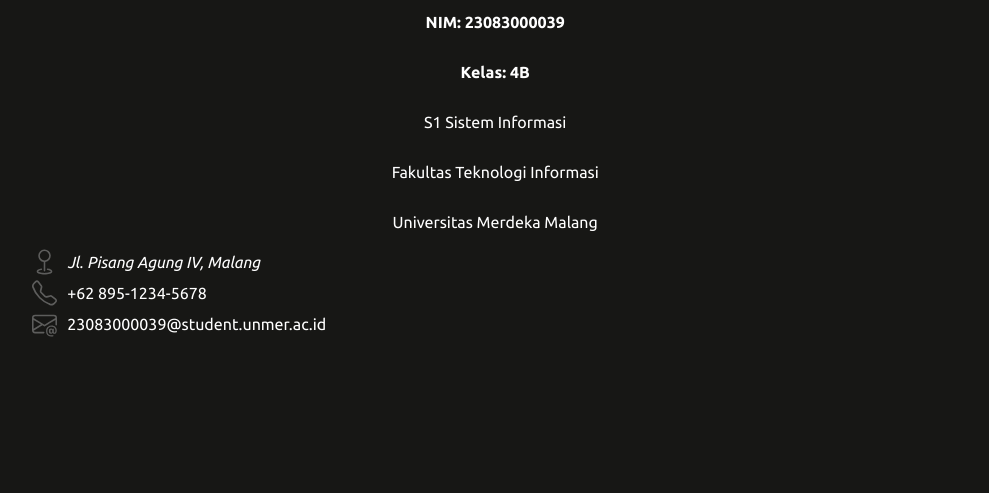
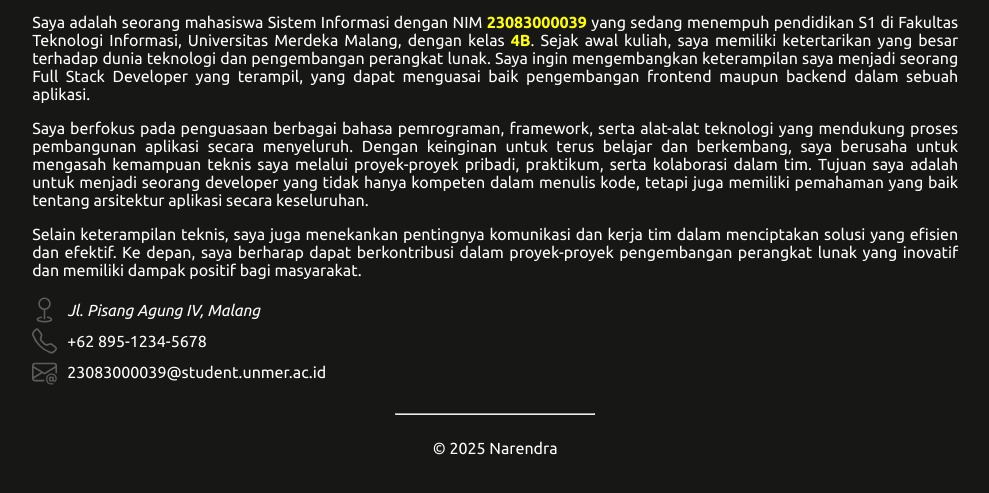
Before and after one commit to narendraaulia1/portofolio-muhammad-narendra-aulia-jati, a plain HTML site: page index.html in a window 1280 px wide. Shown: the part 3128-3621 px from the top of the page, without its empty margins (206-1195 px from the left). Before the commit the page ends 3517 px from the top, so only its background shows below. Drawn offline with Linux system fonts and the light colour scheme.

Commit message:
perbaikan sedikit

```diff
--- a/index.html
+++ b/index.html
@@ -216,10 +216,15 @@ a:hover {
   width: 30px;
 }
 
+.descrip {
+  width: 80%;
+  text-align: justify;
+  /* margin-left: 120px; */
+}
+
 </style>
 </head>
 <body>
-
 
 
 <div class="sidenav">
@@ -307,28 +312,31 @@ a:hover {
 
     <!-- Sosial Media -->
     <div class="sosmed">
-      <a href="https://www.linkedin.com/in/muhammadnarendraauliajati/">
+      <a href="https://www.linkedin.com/in/muhammadnarendraauliajati/" target="_blank">
         <svg xmlns="http://www.w3.org/2000/svg" width="auto" height="auto" fill="currentColor" class="bi bi-linkedin" viewBox="0 0 16 16">
           <path d="M0 1.146C0 .513.526 0 1.175 0h13.65C15.474 0 16 .513 16 1.146v13.708c0 .633-.526 1.146-1.175 1.146H1.175C.526 16 0 15.487 0 14.854zm4.943 12.248V6.169H2.542v7.225zm-1.2-8.212c.837 0 1.358-.554 1.358-1.248-.015-.709-.52-1.248-1.342-1.248S2.4 3.226 2.4 3.934c0 .694.521 1.248 1.327 1.248zm4.908 8.212V9.359c0-.216.016-.432.08-.586.173-.431.568-.878 1.232-.878.869 0 1.216.662 1.216 1.634v3.865h2.401V9.25c0-2.22-1.184-3.252-2.764-3.252-1.274 0-1.845.7-2.165 1.193v.025h-.016l.016-.025V6.169h-2.4c.03.678 0 7.225 0 7.225z"/>
         </svg>
       </a>
-      <a href="https://github.com/narendraaulia1">
+      <a href="https://github.com/narendraaulia1" target="_blank">
         <svg xmlns="http://www.w3.org/2000/svg" width="auto" height="auto" fill="currentColor" class="bi bi-github" viewBox="0 0 16 16">
           <path d="M8 0C3.58 0 0 3.58 0 8c0 3.54 2.29 6.53 5.47 7.59.4.07.55-.17.55-.38 0-.19-.01-.82-.01-1.49-2.01.37-2.53-.49-2.69-.94-.09-.23-.48-.94-.82-1.13-.28-.15-.68-.52-.01-.53.63-.01 1.08.58 1.23.82.72 1.21 1.87.87 2.33.66.07-.52.28-.87.51-1.07-1.78-.2-3.64-.89-3.64-3.95 0-.87.31-1.59.82-2.15-.08-.2-.36-1.02.08-2.12 0 0 .67-.21 2.2.82.64-.18 1.32-.27 2-.27s1.36.09 2 .27c1.53-1.04 2.2-.82 2.2-.82.44 1.1.16 1.92.08 2.12.51.56.82 1.27.82 2.15 0 3.07-1.87 3.75-3.65 3.95.29.25.54.73.54 1.48 0 1.07-.01 1.93-.01 2.2 0 .21.15.46.55.38A8.01 8.01 0 0 0 16 8c0-4.42-3.58-8-8-8"/>
         </svg>
       </a>
-      <a href="https://www.instagram.com/nnrrndra/">
+      <a href="https://www.instagram.com/nnrrndra/" target="_blank">
         <svg xmlns="http://www.w3.org/2000/svg" width="auto" height="auto" fill="currentColor" class="bi bi-instagram" viewBox="0 0 16 16">
           <path d="M8 0C5.829 0 5.556.01 4.703.048 3.85.088 3.269.222 2.76.42a3.9 3.9 0 0 0-1.417.923A3.9 3.9 0 0 0 .42 2.76C.222 3.268.087 3.85.048 4.7.01 5.555 0 5.827 0 8.001c0 2.172.01 2.444.048 3.297.04.852.174 1.433.372 1.942.205.526.478.972.923 1.417.444.445.89.719 1.416.923.51.198 1.09.333 1.942.372C5.555 15.99 5.827 16 8 16s2.444-.01 3.298-.048c.851-.04 1.434-.174 1.943-.372a3.9 3.9 0 0 0 1.416-.923c.445-.445.718-.891.923-1.417.197-.509.332-1.09.372-1.942C15.99 10.445 16 10.173 16 8s-.01-2.445-.048-3.299c-.04-.851-.175-1.433-.372-1.941a3.9 3.9 0 0 0-.923-1.417A3.9 3.9 0 0 0 13.24.42c-.51-.198-1.092-.333-1.943-.372C10.443.01 10.172 0 7.998 0zm-.717 1.442h.718c2.136 0 2.389.007 3.232.046.78.035 1.204.166 1.486.275.373.145.64.319.92.599s.453.546.598.92c.11.281.24.705.275 1.485.039.843.047 1.096.047 3.231s-.008 2.389-.047 3.232c-.035.78-.166 1.203-.275 1.485a2.5 2.5 0 0 1-.599.919c-.28.28-.546.453-.92.598-.28.11-.704.24-1.485.276-.843.038-1.096.047-3.232.047s-2.39-.009-3.233-.047c-.78-.036-1.203-.166-1.485-.276a2.5 2.5 0 0 1-.92-.598 2.5 2.5 0 0 1-.6-.92c-.109-.281-.24-.705-.275-1.485-.038-.843-.046-1.096-.046-3.233s.008-2.388.046-3.231c.036-.78.166-1.204.276-1.486.145-.373.319-.64.599-.92s.546-.453.92-.598c.282-.11.705-.24 1.485-.276.738-.034 1.024-.044 2.515-.045zm4.988 1.328a.96.96 0 1 0 0 1.92.96.96 0 0 0 0-1.92m-4.27 1.122a4.109 4.109 0 1 0 0 8.217 4.109 4.109 0 0 0 0-8.217m0 1.441a2.667 2.667 0 1 1 0 5.334 2.667 2.667 0 0 1 0-5.334"/>
         </svg>
       </a>
     </div>
 
-    <p><b>NIM: 23083000039</b></p>
-    <p><b>Kelas: 4B</b></p>
-    <p>S1 Sistem Informasi</p>
-    <p>Fakultas Teknologi Informasi</p>
-    <p>Universitas Merdeka Malang</p>
+    <div class="descrip">
+    <p>Saya adalah seorang mahasiswa Sistem Informasi dengan NIM <b style="color: yellow;">23083000039</b> yang sedang menempuh pendidikan S1 di Fakultas Teknologi Informasi, Universitas Merdeka Malang, dengan kelas <b style="color: yellow;">4B</b>. Sejak awal kuliah, saya memiliki ketertarikan yang besar terhadap dunia teknologi dan pengembangan perangkat lunak. Saya ingin mengembangkan keterampilan saya menjadi seorang Full Stack Developer yang terampil, yang dapat menguasai baik pengembangan frontend maupun backend dalam sebuah aplikasi. </p>
+
+    <p>Saya berfokus pada penguasaan berbagai bahasa pemrograman, framework, serta alat-alat teknologi yang mendukung proses pembangunan aplikasi secara menyeluruh. Dengan keinginan untuk terus belajar dan berkembang, saya berusaha untuk mengasah kemampuan teknis saya melalui proyek-proyek pribadi, praktikum, serta kolaborasi dalam tim. Tujuan saya adalah untuk menjadi seorang developer yang tidak hanya kompeten dalam menulis kode, tetapi juga memiliki pemahaman yang baik tentang arsitektur aplikasi secara keseluruhan.</p>
+
+    <p>Selain keterampilan teknis, saya juga menekankan pentingnya komunikasi dan kerja tim dalam menciptakan solusi yang efisien dan efektif. Ke depan, saya berharap dapat berkontribusi dalam proyek-proyek pengembangan perangkat lunak yang inovatif dan memiliki dampak positif bagi masyarakat.</p>
+  </div>
+
   </div>
 
   <div class="contact">
@@ -355,6 +363,12 @@ a:hover {
   </a>
   </div>
 
+  <br>
+  <footer style="display: flex; flex-direction: column ; align-items: center;">
+    <hr style="width: 200px;">
+    <p>© 2025 Narendra</p>
+  </footer>
+
 </div>
 
 <div class="up-scroll">
@@ -364,6 +378,5 @@ a:hover {
   </svg>
 </a>
 </div>
-
 </body>
 </html>
```
